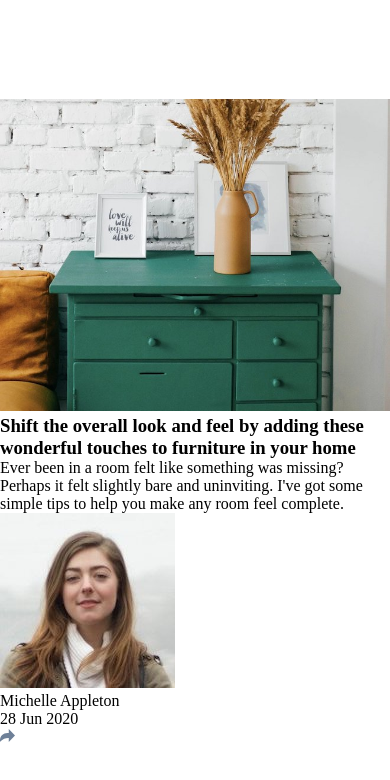
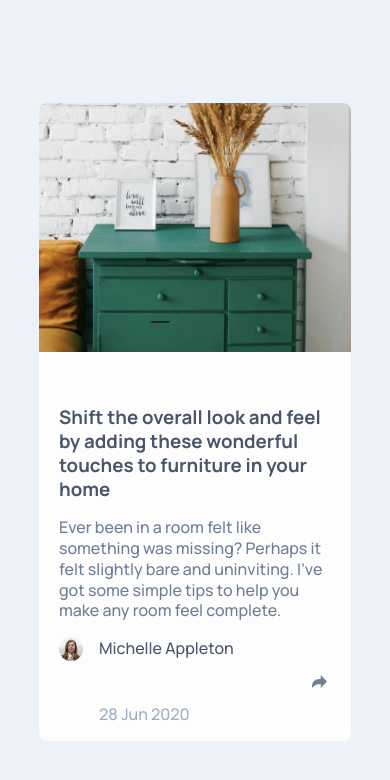
Before and after one commit to Mr-M1M3/article-preview-component, a plain HTML site: page index.html in a window 390 px wide. Drawn offline with Linux system fonts and the light colour scheme.

Commit message:
Made it responsive

```diff
--- a/index.html
+++ b/index.html
@@ -1,32 +1,52 @@
 <!DOCTYPE html>
 <html lang="en">
   <head>
-    <meta charset="UTF-8">
-    <meta http-equiv="X-UA-Compatible" content="IE=edge">
-    <meta name="viewport" content="width=device-width, initial-scale=1.0">
+    <meta charset="UTF-8" />
+    <meta http-equiv="X-UA-Compatible" content="IE=edge" />
+    <meta name="viewport" content="width=device-width, initial-scale=1.0" />
     <title>Article Preview | Frontend Mentor Challenge</title>
-    <link rel="stylesheet" href="./public/styles/css/style.css">
+    <!-- Google Fonts CDN -->
+    <link rel="preconnect" href="https://fonts.googleapis.com" />
+    <link rel="preconnect" href="https://fonts.gstatic.com" crossorigin />
+    <link
+      href="https://fonts.googleapis.com/css2?family=Manrope:wght@500;700&display=swap"
+      rel="stylesheet"
+    />
+    <!-- LOcal Stylesheet -->
+    <link rel="stylesheet" href="./public/styles/css/style.css" />
   </head>
   <body>
     <main>
       <div class="image">
-            <img src="./public/images/drawers.jpg" alt="">
+        <img src="./public/images/drawers.jpg" alt="" />
       </div>
       <div class="content">
-            <h3 class="title">Shift the overall look and feel by adding these wonderful touches to furniture in your home</h3>
+        <h3 class="title">
+          Shift the overall look and feel by adding these wonderful touches to
+          furniture in your home
+        </h3>
         <p class="details">
-                Ever been in a room felt like something was missing? Perhaps it felt slightly bare and uninviting. I've got some simple tips to help you make any room feel complete.
+          Ever been in a room felt like something was missing? Perhaps it felt
+          slightly bare and uninviting. I've got some simple tips to help you
+          make any room feel complete.
         </p>
         <div class="profile">
           <div class="avatar">
-                    <img src="./public/images/avatar-michelle.jpg" alt="" class="avatar">
+            <img
+              src="./public/images/avatar-michelle.jpg"
+              alt=""
+              class="avatar"
+            />
           </div>
           <div class="id">
             <span class="name">Michelle Appleton</span>
-                    <br>
+            <br />
+            <br />
             <span class="date">28 Jun 2020</span>
           </div>
-                <div class="share"><img src="./public/images/icon-share.svg" alt=""></div>
+          <div class="share">
+            <img src="./public/images/icon-share.svg" alt="" />
+          </div>
         </div>
       </div>
     </main>
--- a/public/styles/css/style.css
+++ b/public/styles/css/style.css
@@ -12,6 +12,7 @@ html{
     height: auto;
     min-height: 100vh;
     font-size: 16px;
+    font-family: 'Manrope', sans-serif;
 }
 body{
     height: auto;
@@ -19,4 +20,91 @@ body{
     display: flex;
     justify-content: center;
     align-items: center;
+    background-color: hsl(210, 46%, 95%);
 }
+main{
+    max-width: 80%;
+    display: flex;
+    justify-content: space-between;
+    background-color: #fdfdfd;
+    border-radius: 0.5rem;
+}
+div.image{
+    flex: 0.4;
+    border-radius: 0.5rem;
+}
+
+div.image > img{
+    height: 100%;
+    border-top-left-radius: 0.5rem;
+    border-bottom-left-radius: 0.5rem;
+}
+div.content{
+    flex: 0.6;
+    padding: 1rem 1.25rem;
+    display: flex;
+    flex-direction: column;
+    justify-content: space-around;
+}
+h3.title{
+    line-height: 1.5rem;
+    color: hsl(217, 19%, 35%);
+}
+p.details{
+    text-align: justify;
+    line-height: 1.3rem;
+    color: hsl(214, 17%, 51%);
+    /* background-color: red; */
+}
+div.profile{
+    max-height: 100%;
+    display: grid;
+    grid-template-columns: 0.1fr 0.8fr 0.1fr;
+    gap: 1rem;
+    align-content: center;
+}
+div.avatar > img{
+    border-radius: 50%;
+}
+div.id{
+    display: flex;
+    flex-direction: column;
+    justify-content: center;
+}
+div.id span:first-child{
+    color: hsl(217, 19%, 35%);
+}
+div.id span:last-child{
+    color: hsl(212, 23%, 69%);
+}
+div.share{
+    display: flex;
+    justify-content: center;
+    align-items: center;
+}
+@media screen and (max-width: 900px) {
+   h3.title{
+       margin-bottom: 1rem;
+   }
+   p.details{
+       margin-bottom: 1rem;
+   }
+}
+@media screen and (max-width: 732px){
+    main{
+        flex-direction: column;
+    }
+    div.image{
+        margin-bottom: 2rem;
+    }
+    div.image > img{
+        border-top-right-radius: 0.5rem;
+        border-bottom-left-radius: 0;
+    }
+    h3.title{
+        text-align: left;
+    }
+    p.details{
+        text-align: left;
+    }
+}
```
Lines whose indentation alone changed are shown as unchanged.
